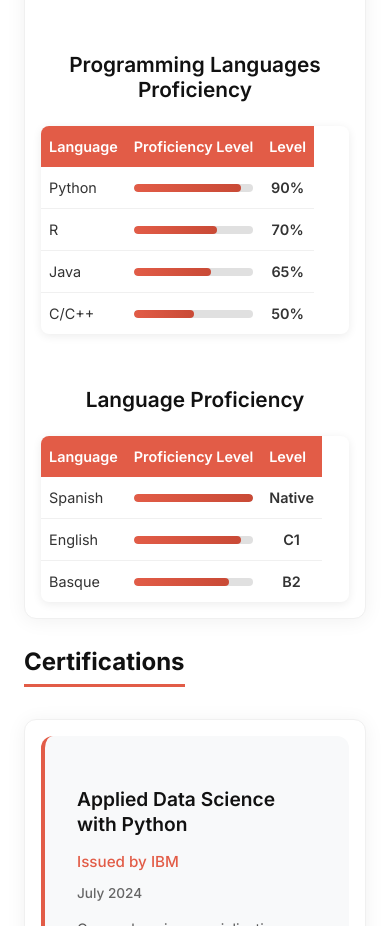
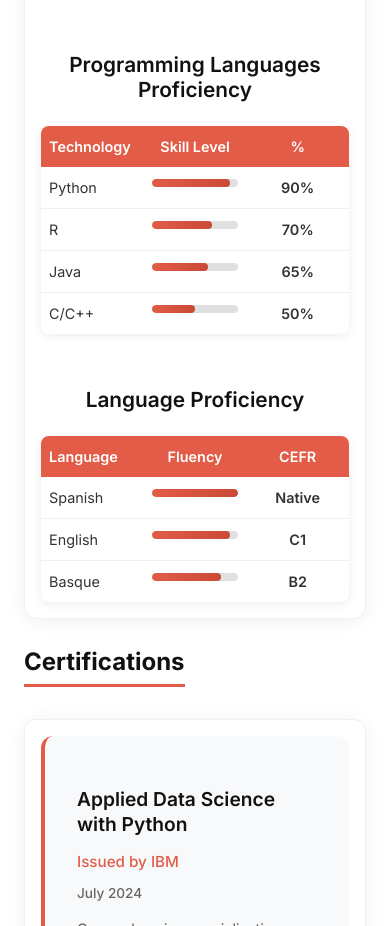
Before and after one commit to aitorDiezMateo/aitordiezmateo.github.io, a plain HTML site: page about/index.html in a window 390 px wide. Shown: the part 5240-6166 px from the top of the page. Drawn offline with Linux system fonts and the light colour scheme.

Commit message:
Refactor skill table headers and update translation keys for improved clarity

```diff
--- a/about/index.html
+++ b/about/index.html
@@ -247,9 +247,9 @@
               <table class="skill-table">
                 <thead>
                   <tr>
-                    <th data-translate="aboutSkillsTableLanguage">Language</th>
-                    <th data-translate="aboutSkillsTableProficiency">Proficiency Level</th>
-                    <th data-translate="aboutSkillsTableLevel">Level</th>
+                    <th data-translate="aboutSkillsTableTechnology">Technology</th>
+                    <th data-translate="aboutSkillsTableSkillBar">Skill Level</th>
+                    <th data-translate="aboutSkillsTablePercentage">%</th>
                   </tr>
                 </thead>
                 <tbody>
@@ -298,9 +298,9 @@
               <table class="skill-table">
                 <thead>
                   <tr>
-                    <th data-translate="aboutSkillsTableLanguage">Language</th>
-                    <th data-translate="aboutSkillsTableProficiency">Proficiency Level</th>
-                    <th data-translate="aboutSkillsTableLevel">Level</th>
+                    <th data-translate="aboutSkillsTableLanguageName">Language</th>
+                    <th data-translate="aboutSkillsTableFluency">Fluency</th>
+                    <th data-translate="aboutSkillsTableCEFR">CEFR</th>
                   </tr>
                 </thead>
                 <tbody>
--- a/css/styles.css
+++ b/css/styles.css
@@ -989,9 +989,13 @@ footer a:hover {
 	background: #e25c47;
 	color: #fff;
 	padding: 1rem 0.75rem;
-	text-align: left;
+	text-align: center;
 	font-weight: 600;
 	font-size: 0.9rem;
+}
+
+.skill-table th:first-child {
+	text-align: left;
 }
 
 .skill-table td {
@@ -1317,13 +1321,50 @@ footer a:hover {
 		font-size: 0.85rem;
 		width: 100%;
 		max-width: 100%;
+		border-radius: 8px;
+		overflow: hidden;
+		display: block;
+		white-space: nowrap;
+	}
+
+	.skill-table thead,
+	.skill-table tbody,
+	.skill-table tr,
+	.skill-table th,
+	.skill-table td {
+		display: block;
+	}
+
+	.skill-table thead {
+		width: 100%;
+	}
+
+	.skill-table tbody {
 		overflow-x: auto;
+		overflow-y: hidden;
+		width: 100%;
+	}
+
+	.skill-table tr {
+		display: flex;
+		width: 100%;
+		min-width: 100%;
 	}
 
 	.skill-table th,
 	.skill-table td {
 		padding: 0.75rem 0.5rem;
 		word-break: break-word;
+		flex: 1;
+		min-width: 0;
+		white-space: normal;
+	}
+
+	.skill-table th {
+		background: #e25c47 !important;
+		color: #fff;
+		font-weight: 600;
+		text-align: center;
 	}
 }
 
--- a/js/language-switcher.js
+++ b/js/language-switcher.js
@@ -184,9 +184,12 @@ class LanguageSwitcher {
             aboutSkillsTools: "Herramientas y Plataformas",
             aboutSkillsProgrammingTable: "Competencia en Lenguajes de Programación",
             aboutSkillsLanguageTable: "Competencia Lingüística",
-            aboutSkillsTableLanguage: "Idioma",
-            aboutSkillsTableProficiency: "Nivel de Competencia",
-            aboutSkillsTableLevel: "Nivel",
+            aboutSkillsTableTechnology: "Tecnología",
+            aboutSkillsTableSkillBar: "Nivel de Habilidad",
+            aboutSkillsTablePercentage: "%",
+            aboutSkillsTableLanguageName: "Idioma",
+            aboutSkillsTableFluency: "Fluidez",
+            aboutSkillsTableCEFR: "MCER",
             aboutSkillsSpanish: "Español",
             aboutSkillsEnglish: "Inglés",
             aboutSkillsBasque: "Euskera",
```
